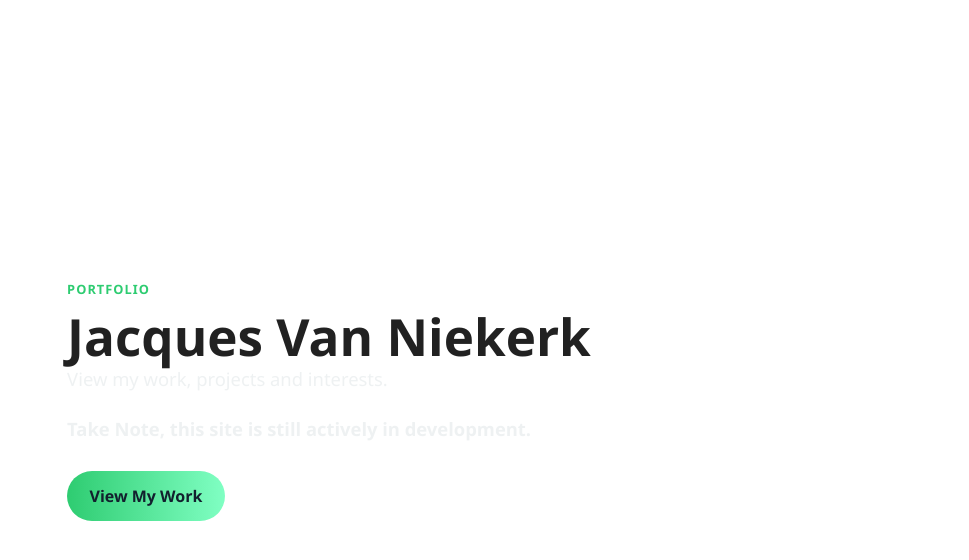
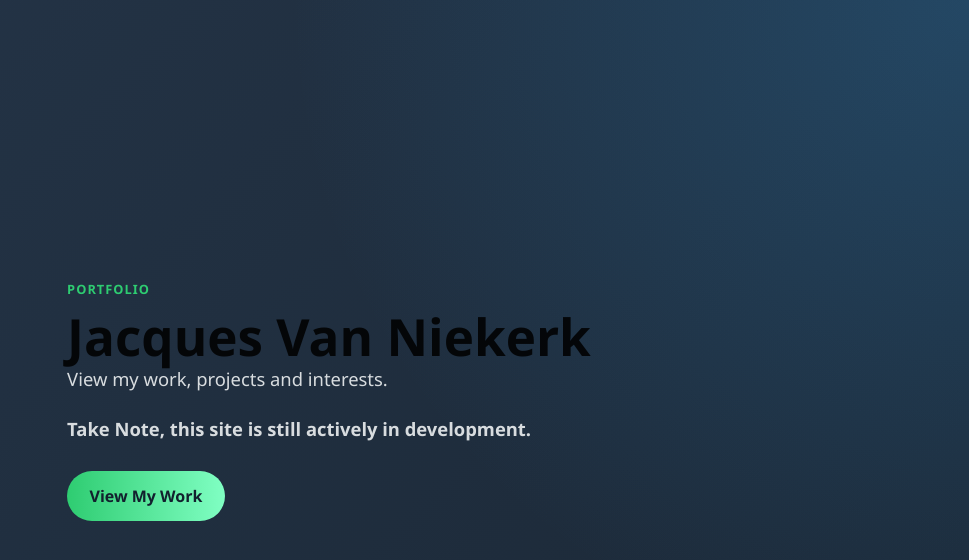
Before and after one commit to Jacquesvnme/VuePortfolioProject, a Vue app: page / in a window 1280 px wide. Shown: the top 560 px of the page, without its empty margins (311-1280 px from the left). Built offline with nearby package versions, Linux system fonts and the light colour scheme.

Commit message:
fixed vuetify colors overriding

```diff
--- a/public/app.css
+++ b/public/app.css
@@ -12,8 +12,17 @@ body,
 body {
   margin: 0;
   font-family: 'Segoe UI', Tahoma, Geneva, Verdana, sans-serif;
-  background:
-    radial-gradient(circle at top right, rgba(52, 152, 219, 0.25), transparent 45%),
-    linear-gradient(135deg, #243447 0%, #1b2836 100%);
+  background: var(--app-background);
   color: var(--dark-font);
 }
+
+/* Vuetify overrides for background colors */
+.app-container {
+  background: var(--app-background) !important;
+  min-height: 100vh;
+}
+
+.main-container {
+  background: transparent !important;
+  padding: 0;
+}
--- a/public/css/Color.css
+++ b/public/css/Color.css
@@ -12,4 +12,9 @@
 
   --black: #12202e;
   --white: #ecf0f1;
+
+  /* Vuetify background color override */
+  --app-background:
+    radial-gradient(circle at top right, rgba(52, 152, 219, 0.25), transparent 45%),
+    linear-gradient(135deg, #243447 0%, #1b2836 100%);
 }
--- a/src/App.vue
+++ b/src/App.vue
@@ -1,6 +1,6 @@
 <template>
-  <v-app>
-    <v-main>
+  <v-app class="app-container">
+    <v-main class="main-container">
       <RouterView />
     </v-main>
   </v-app>
```
